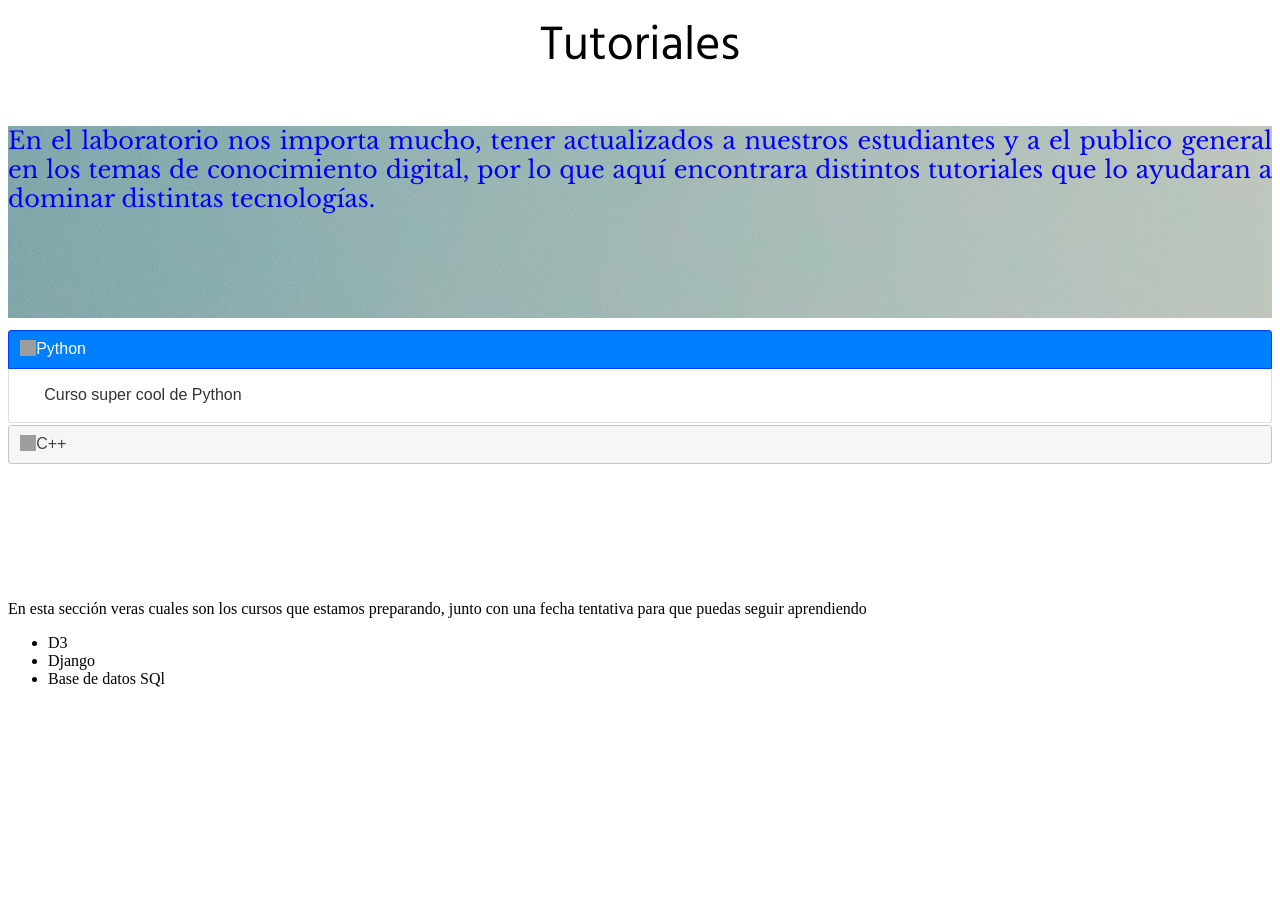
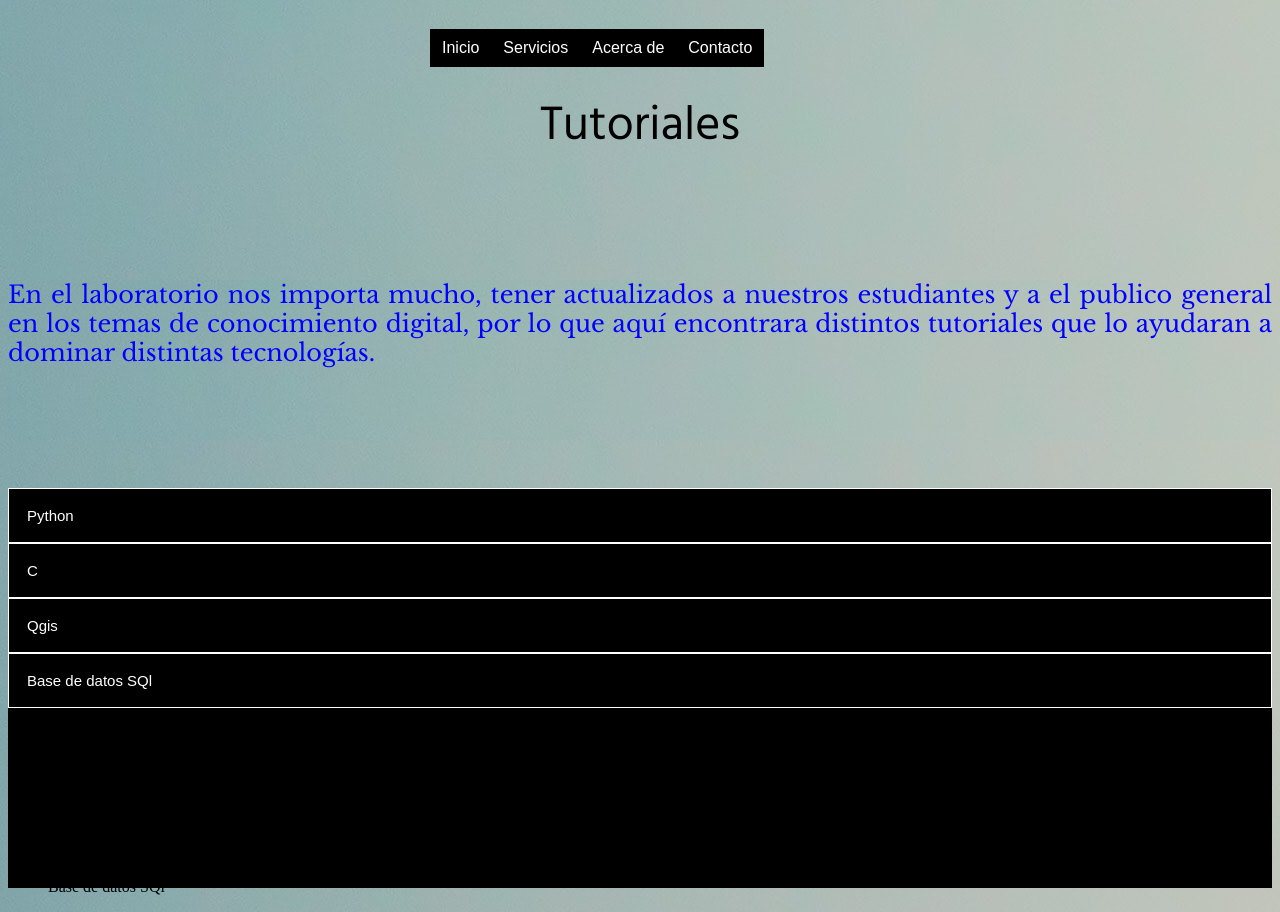
Before and after one commit to CentroGeo/DataLab, a PHP site: page /HTML/tutorial.html in a window 1280 px wide. Before the commit the page ends 687 px from the top, so only its background shows below. Run offline with PHP 8.4, Linux system fonts and the light colour scheme; some libraries are stand-ins or nearby versions; grey boxes are pictures that could not be loaded.

Commit message:
Menu de arriba

```diff
--- a/HTML/tutorial.html
+++ b/HTML/tutorial.html
@@ -3,9 +3,6 @@
     <head>
         <!--Bibliotecas externa-->
         <script src="https://cdnjs.cloudflare.com/ajax/libs/d3/4.2.2/d3.min.js"></script>
-
-        <script src="https://code.jquery.com/jquery-1.12.4.js"></script>
-  <script src="https://code.jquery.com/ui/1.12.1/jquery-ui.js"></script>
 
         <!--Estilo css-->
         <link rel="stylesheet" href="../css/tutoriales.css">
@@ -21,6 +18,38 @@
 
     <body>
         <div class="contenedor">
+          <div id="header">
+  			<nav> <!-- Aqui estamos iniciando la nueva etiqueta nav -->
+  				<ul class="nav">
+  					<li><a href="">Inicio</a></li>
+  					<li><a href="">Servicios</a>
+  						<ul>
+  							<li><a href="">Submenu1</a></li>
+  							<li><a href="">Submenu2</a></li>
+  							<li><a href="">Submenu3</a></li>
+  							<li><a href="">Submenu4</a>
+  								<ul>
+  									<li><a href="">Submenu1</a></li>
+  									<li><a href="">Submenu2</a></li>
+  									<li><a href="">Submenu3</a></li>
+  									<li><a href="">Submenu4</a></li>
+  								</ul>
+  							</li>
+  						</ul>
+  					</li>
+  					<li><a href="">Acerca de</a>
+  						<ul>
+  							<li><a href="">Submenu1</a></li>
+  							<li><a href="">Submenu2</a></li>
+  							<li><a href="">Submenu3</a></li>
+  							<li><a href="">Submenu4</a></li>
+  						</ul>
+  					</li>
+  					<li><a href="">Contacto</a></li>
+  				</ul>
+  			</nav><!-- Aqui estamos cerrando la nueva etiqueta nav -->
+  		</div>
+
           <div class="titulo">
                     Tutoriales
           </div>
@@ -33,12 +62,28 @@
             </div>
 
             <div id="cursos" class="ofrece">
+              <button class="accordion"> Python </button>
+                <div class="panel">
+                  <p>Curso super cool de Python</p>
+                </div>
 
-                <h2>Python</h2>
-                  <p>Curso super cool de Python</p>
-                <h2>C++</h2>
-                <p>Curso super cool de Python</p>
+                <button class="accordion"> C </button>
+                  <div class="panel">
+                    <p>Curso super cool de C</p>
+                  </div>
 
+                  <button class="accordion"> Qgis </button>
+                    <div class="panel">
+                      <p>Curso super cool de Qgis</p>
+                    </div>
+
+                    <button class="accordion"> Base de datos SQl </button>
+                      <div class="panel">
+                        <p>Curso super cool de SQL(Manejador Postgres)</p>
+                      </div>
+
+
+              </div>
                 </ul>
             </div>
 
--- a/css/tutoriales.css
+++ b/css/tutoriales.css
@@ -1,7 +1,55 @@
+#header {
+				margin:auto;
+				width:500px;
+				font-family:Arial, Helvetica, sans-serif;
+			}
+ul, ol {
+		list-style:none;
+		}
+
+.nav {
+    width:500px; /*Le establecemos un ancho*/
+		margin:0 auto; /*Centramos automaticamente*/
+	}
+
+.nav > li {
+			float:left;
+}
+
+.nav li a {
+		background-color:#000;
+		color:#fff;
+		text-decoration:none;
+		padding:10px 12px;
+		display:block;
+}
+
+.nav li a:hover {
+	background-color:#434343;
+}
+
+.nav li ul {
+		display:none;
+		position:absolute;
+		min-width:140px;
+	}
+
+.nav li:hover > ul {
+		display:block;
+	}
+
+.nav li ul li {
+	position:relative;
+}
+.nav li ul li ul {
+	right:-140px;
+	top:0px;
+}
+
 .contenedor{
 display: grid;
 height: 100vh;
-grid-template-rows: 5em 12em 20em  ;
+grid-template-rows: 5em 10em 10em  ;
 }
 
 .titulo{
@@ -10,6 +58,9 @@ font-size: 3em;
 text-align: center;
 }
 
+body{
+background-image: url("../img/tutoriales/descripcion.jpg");
+}
 .descripcion{
 position: relative;
 top:20%;
@@ -22,6 +73,30 @@ background-image: url("../img/tutoriales/descripcion.jpg");
 
 .ofrece{
   position: relative;
-  top: 15%;
-  margin: 50px;
+  top: 20%;
+  background: black;
 }
+.accordion {
+  background-color: black;
+  color: white;
+  cursor: pointer;
+  padding: 18px;
+  width: 100%;
+  border: none;
+  text-align: left;
+  outline: none;
+  font-size: 15px;
+  transition: 0.4s;
+  border: white 1px groove;
+}
+.active, .accordion:hover {
+  background-color: #ccc;
+}
+
+.panel {
+  padding: 0 18px;
+  display: none;
+  background-color: white;
+  overflow: hidden;
+}
+</style>
--- a/js/tutoriales/tutorial.js
+++ b/js/tutoriales/tutorial.js
@@ -1,5 +1,14 @@
-$( function() {
-   $( "#cursos" ).accordion({
-     collapsible: true
-   });
- } );
+var acc = document.getElementsByClassName("accordion");
+var i;
+
+for (i = 0; i < acc.length; i++) {
+  acc[i].addEventListener("click", function() {
+    this.classList.toggle("active");
+    var panel = this.nextElementSibling;
+    if (panel.style.display === "block") {
+      panel.style.display = "none";
+    } else {
+      panel.style.display = "block";
+    }
+  });
+}
```
